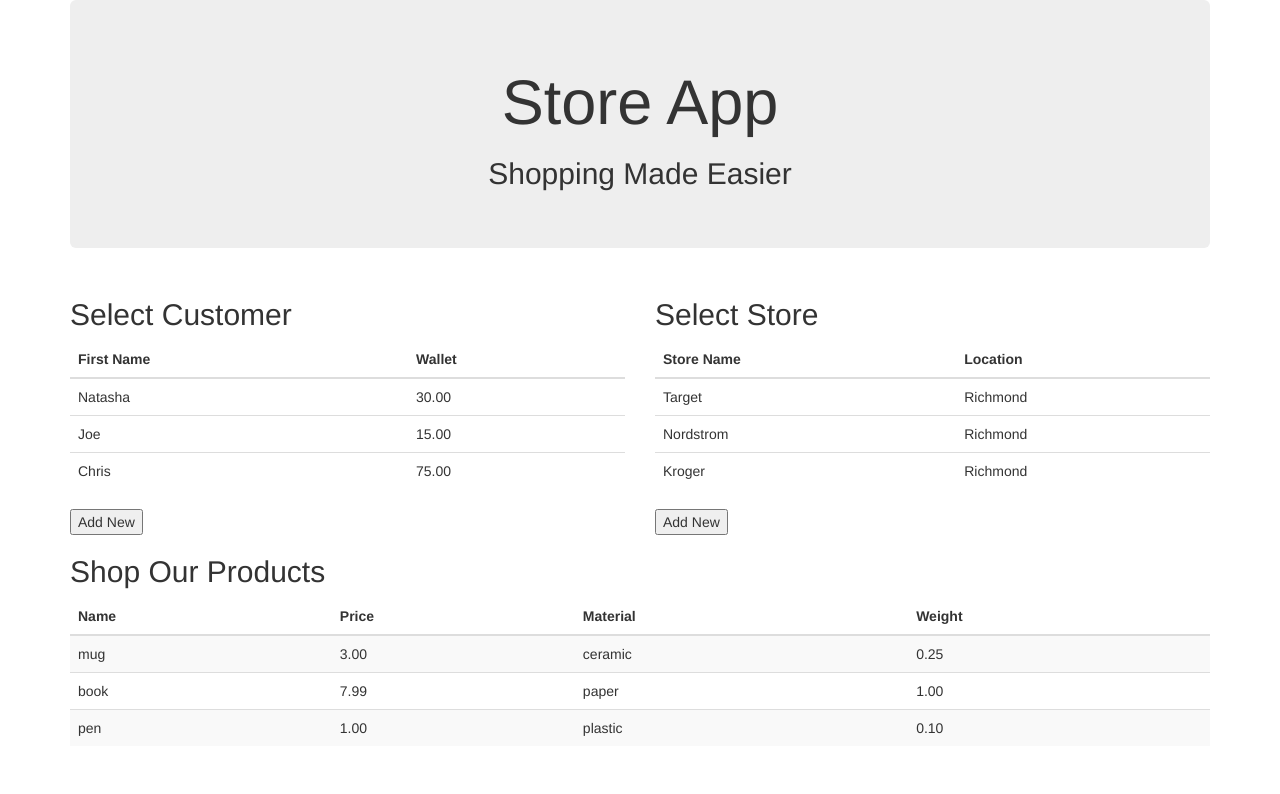
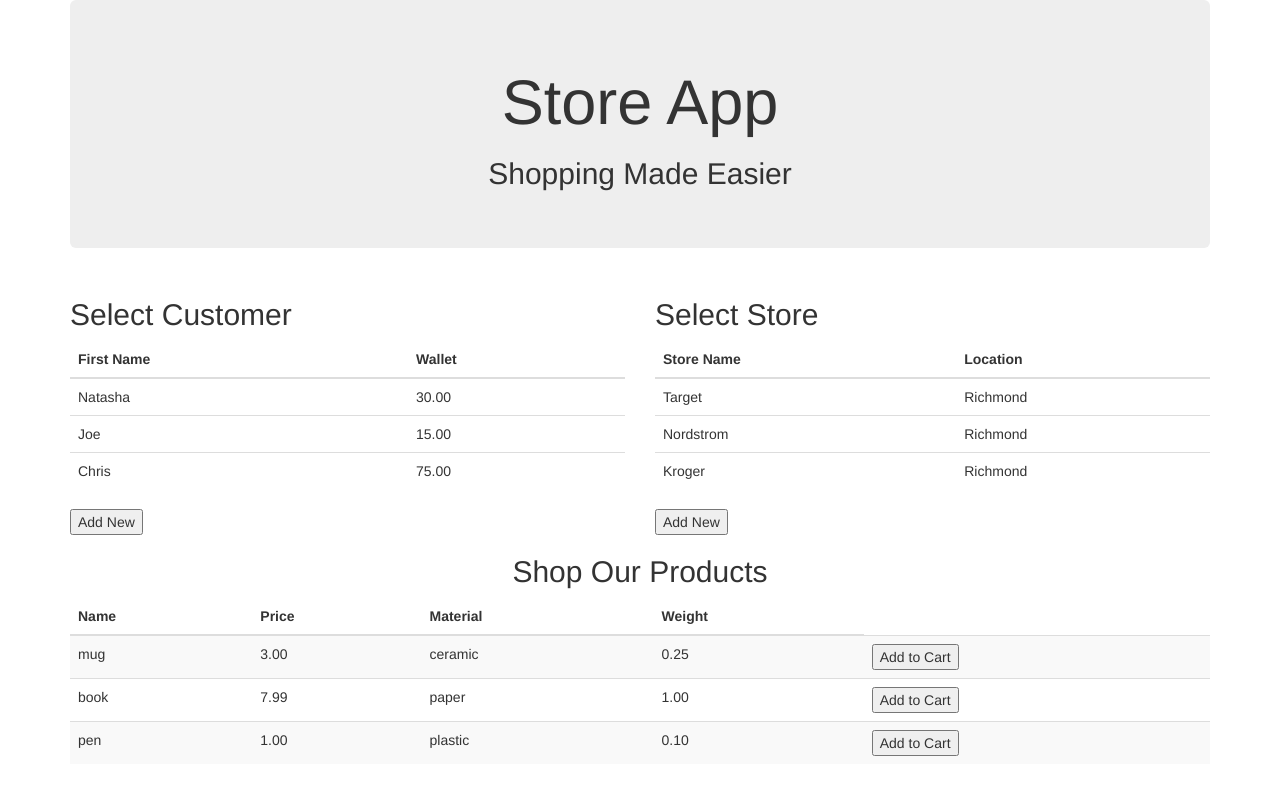
Before and after one commit to natashahakun/store-app, a website: page index.html in a window 1280 px wide. Drawn offline with nearby package versions, Linux system fonts and the light colour scheme.

Commit message:
Add bs table classes for styling.

```diff
--- a/index.html
+++ b/index.html
@@ -81,7 +81,7 @@
   <div class="container">
     <div class="row">
       <div class="col-md-12">
-        <h2>Shop <span>Our</span> Products</h2>
+        <h2 class="text-center">Shop <span>Our</span> Products</h2>
         <table class="table table-striped">
           <thead>
             <tr>
@@ -97,18 +97,21 @@
               <td>3.00</td>
               <td>ceramic</td>
               <td>0.25</td>
+              <td><button>Add to Cart</button></td>
             </tr>
             <tr>
               <td>book</td>
               <td>7.99</td>
               <td>paper</td>
               <td>1.00</td>
+              <td><button>Add to Cart</button></td>
             </tr>
             <tr>
               <td>pen</td>
               <td>1.00</td>
               <td>plastic</td>
               <td>0.10</td>
+              <td><button>Add to Cart</button></td>
             </tr>
           </tbody>
         </table>
```
